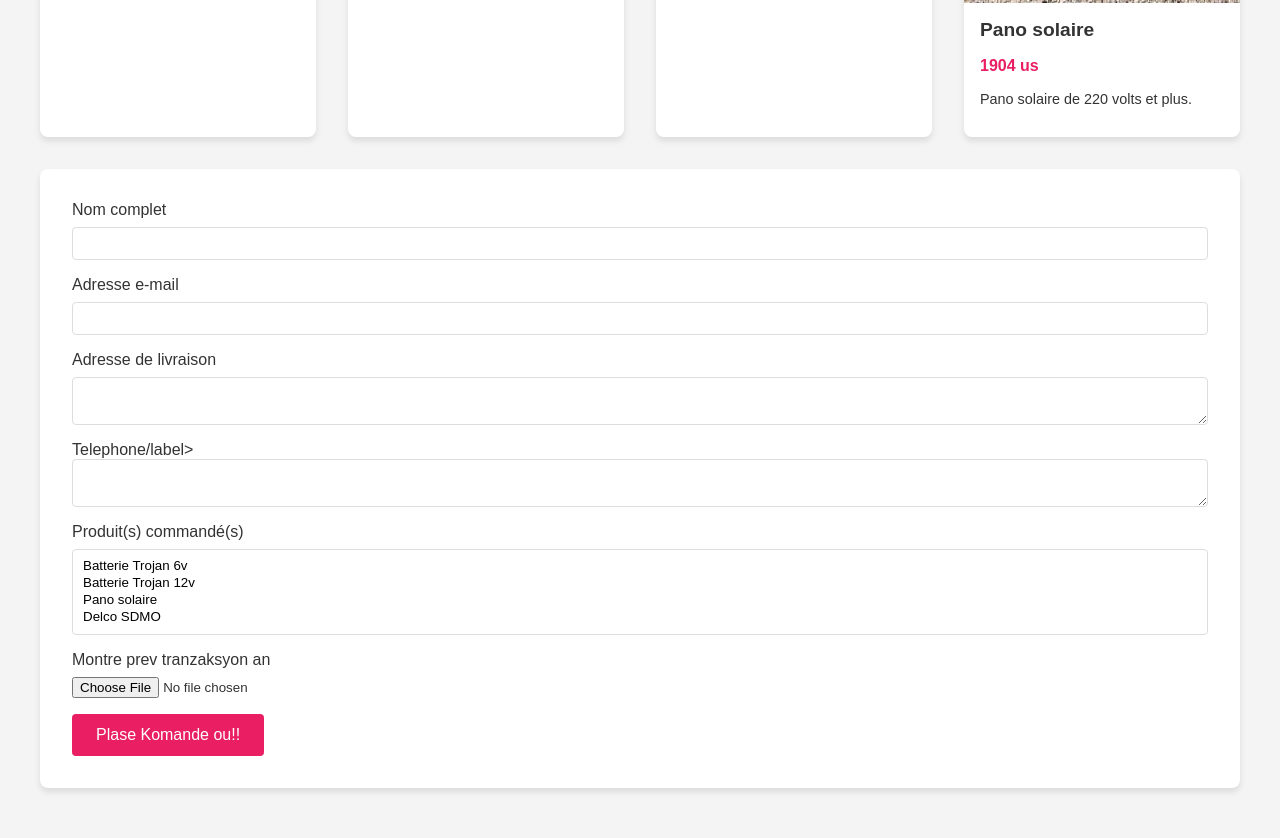
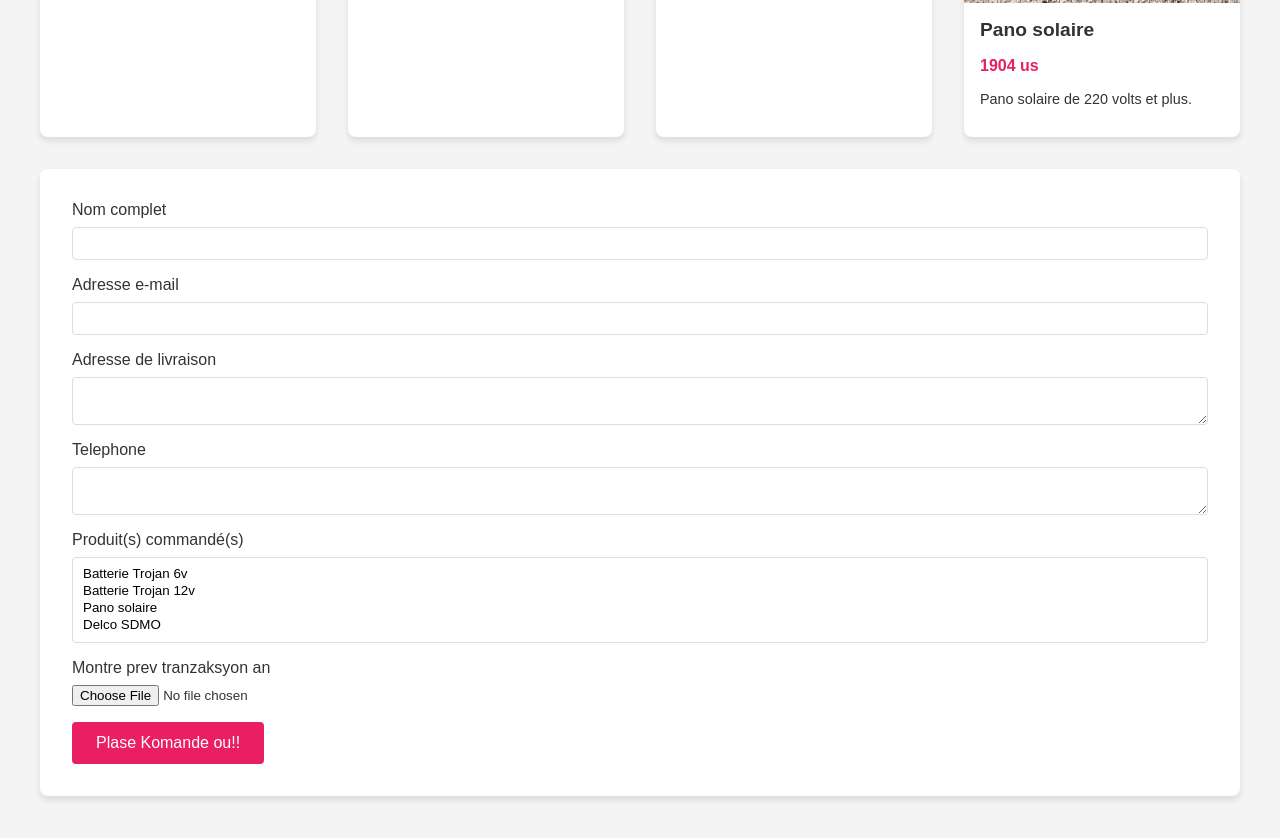
Before and after one commit to fritznor/gestech, a plain HTML site: page Commandes.html in a window 1280 px wide. Shown: the part 874-1712 px from the top of the page. Drawn offline with Linux system fonts and the light colour scheme.

Commit message:
Update Commandes.html

```diff
--- a/Commandes.html
+++ b/Commandes.html
@@ -178,7 +178,7 @@
         <textarea id="address" name="address" required></textarea>
       </div>
        <div class="form-group">
-        <label for="address">Telephone/label>
+        <label for="address">Telephone</label>
         <textarea id="Telephone" name="Telephone" required></textarea>
       </div>
       <div class="form-group">
```
